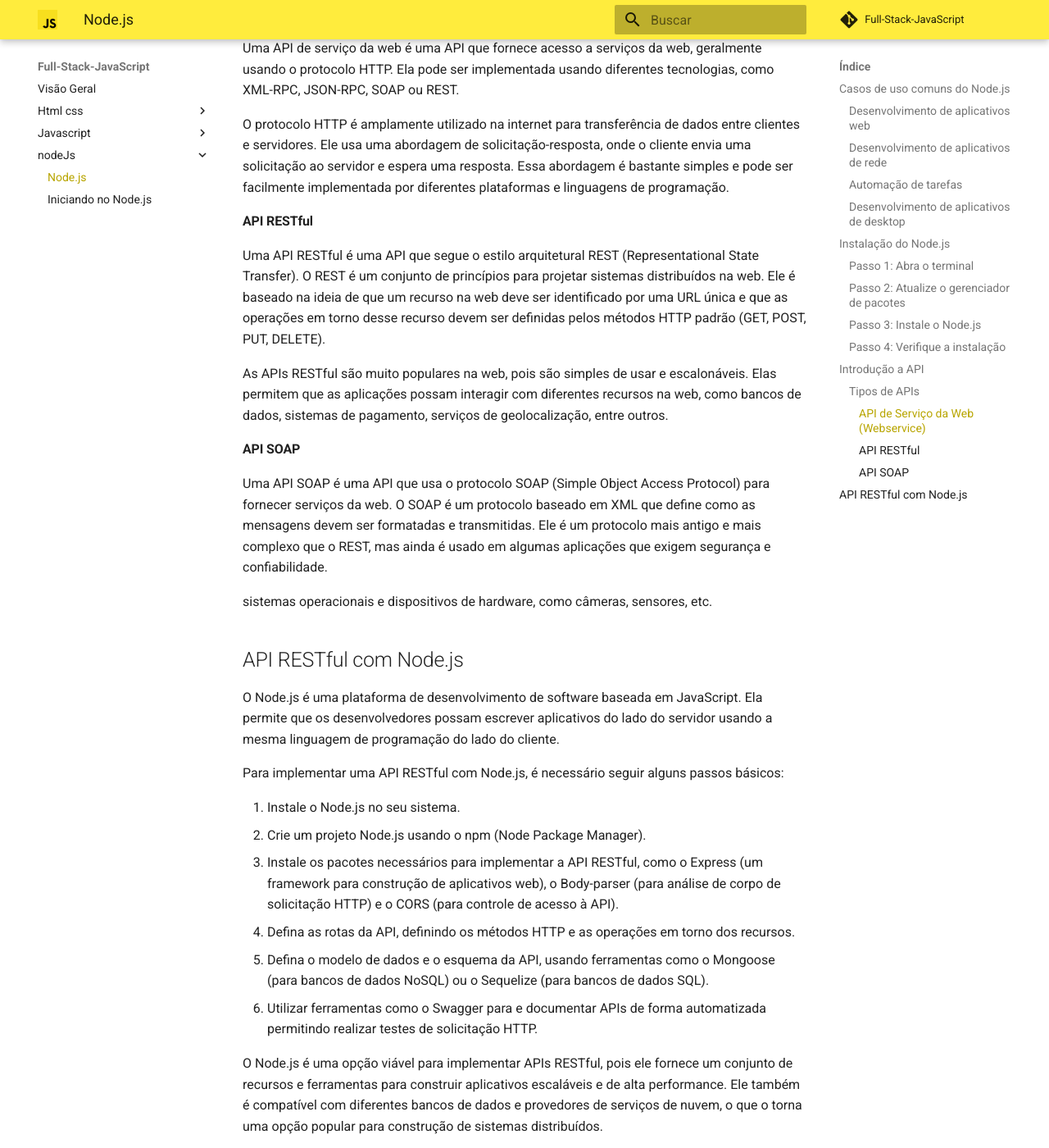
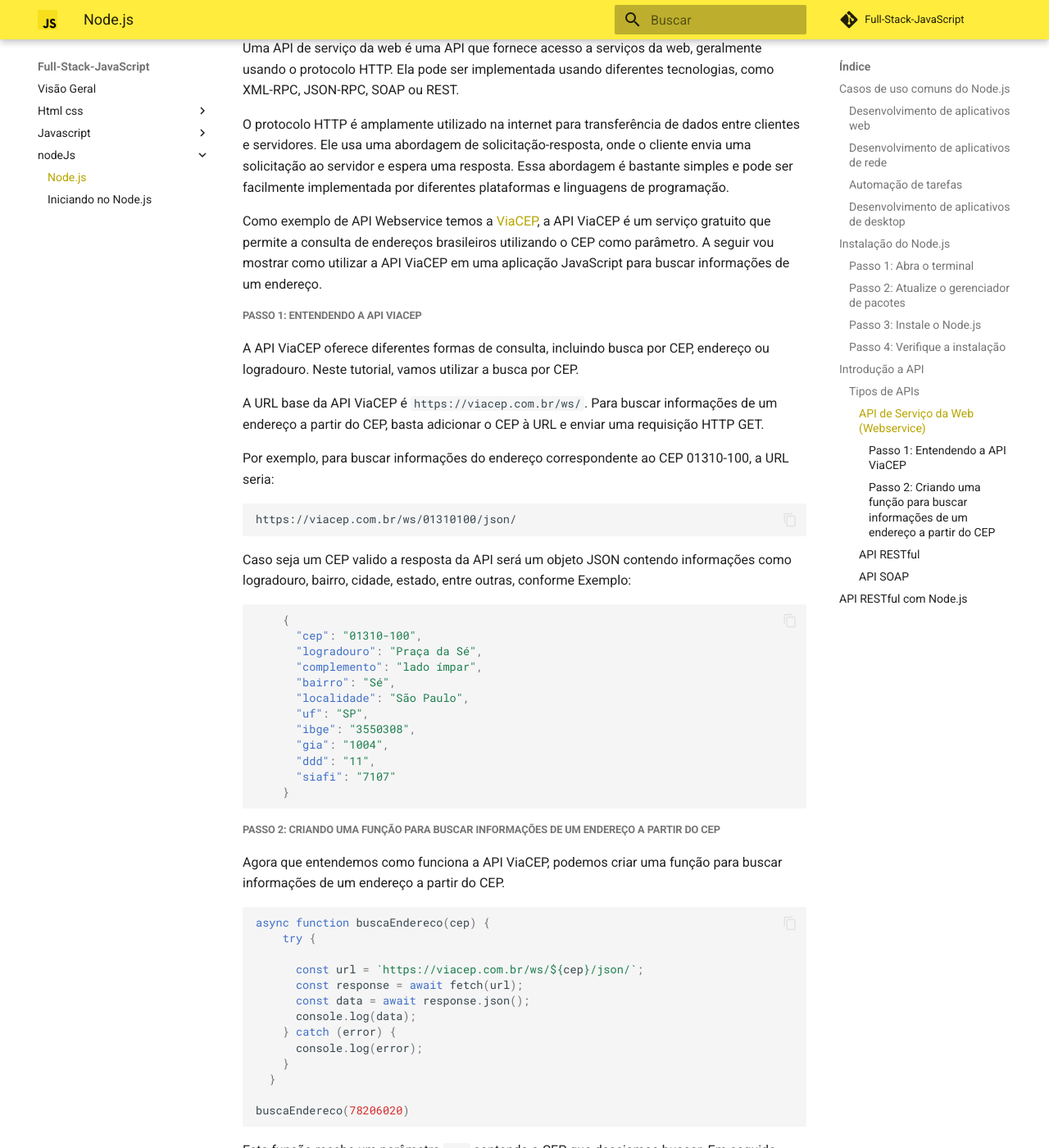
Before and after one commit to juniormarans/StackJavaScript, an MkDocs documentation site: the page built from docs/nodeJs/_01_visao-geral.md, in a window 1280 px wide and 1400 px high, scrolled down 3222 px. Shown: the whole window at 82% size. Built offline with MkDocs 1.6.1 and Material for MkDocs 9.7.7, drawn with Linux system fonts in a browser that asks for light colours; comment, search, counter and statistics services are not loaded; some of the changed text lies outside the part shown.

Commit message:
feat: adiciona exemplo de api

````diff
--- a/docs/nodeJs/_01_visao-geral.md
+++ b/docs/nodeJs/_01_visao-geral.md
@@ -90,6 +90,59 @@ Uma API de serviço da web é uma API que fornece acesso a serviços da web, ger
 
 O protocolo HTTP é amplamente utilizado na internet para transferência de dados entre clientes e servidores. Ele usa uma abordagem de solicitação-resposta, onde o cliente envia uma solicitação ao servidor e espera uma resposta. Essa abordagem é bastante simples e pode ser facilmente implementada por diferentes plataformas e linguagens de programação.
 
+Como exemplo de API Webservice temos a [ViaCEP](https://viacep.com.br/), a API ViaCEP é um serviço gratuito que permite a consulta de endereços brasileiros utilizando o CEP como parâmetro. A seguir vou mostrar como utilizar a API ViaCEP em uma aplicação JavaScript para buscar informações de um endereço.
+
+##### Passo 1: Entendendo a API ViaCEP
+
+A API ViaCEP oferece diferentes formas de consulta, incluindo busca por CEP, endereço ou logradouro. Neste tutorial, vamos utilizar a busca por CEP.
+
+A URL base da API ViaCEP é `https://viacep.com.br/ws/`. Para buscar informações de um endereço a partir do CEP, basta adicionar o CEP à URL e enviar uma requisição HTTP GET.
+
+Por exemplo, para buscar informações do endereço correspondente ao CEP 01310-100, a URL seria:
+
+```url
+https://viacep.com.br/ws/01310100/json/
+```
+
+Caso seja um CEP valido a resposta da API será um objeto JSON contendo informações como logradouro, bairro, cidade, estado, entre outras, conforme Exemplo:
+
+```json
+    {
+      "cep": "01310-100",
+      "logradouro": "Praça da Sé",
+      "complemento": "lado ímpar",
+      "bairro": "Sé",
+      "localidade": "São Paulo",
+      "uf": "SP",
+      "ibge": "3550308",
+      "gia": "1004",
+      "ddd": "11",
+      "siafi": "7107"
+    }
+```
+
+##### Passo 2: Criando uma função para buscar informações de um endereço a partir do CEP
+
+Agora que entendemos como funciona a API ViaCEP, podemos criar uma função para buscar informações de um endereço a partir do CEP.
+
+```javascript
+async function buscaEndereco(cep) {
+    try {
+
+      const url = `https://viacep.com.br/ws/${cep}/json/`;
+      const response = await fetch(url);
+      const data = await response.json();
+      console.log(data);
+    } catch (error) {
+      console.log(error);
+    }
+  }
+
+buscaEndereco(78206020)
+```
+
+Esta função recebe um parâmetro `cep` contendo o CEP que desejamos buscar. Em seguida, montamos a URL da API utilizando o CEP como parâmetro e enviamos uma requisição HTTP GET utilizando a função `fetch`. Por fim, mostramos em tela o resultado, poderiamos tambem retornar os dados da resposta da API no formato JSON.
+
 #### API RESTful
 
 Uma API RESTful é uma API que segue o estilo arquitetural REST (Representational State Transfer). O REST é um conjunto de princípios para projetar sistemas distribuídos na web. Ele é baseado na ideia de que um recurso na web deve ser identificado por uma URL única e que as operações em torno desse recurso devem ser definidas pelos métodos HTTP padrão (GET, POST, PUT, DELETE).
````
